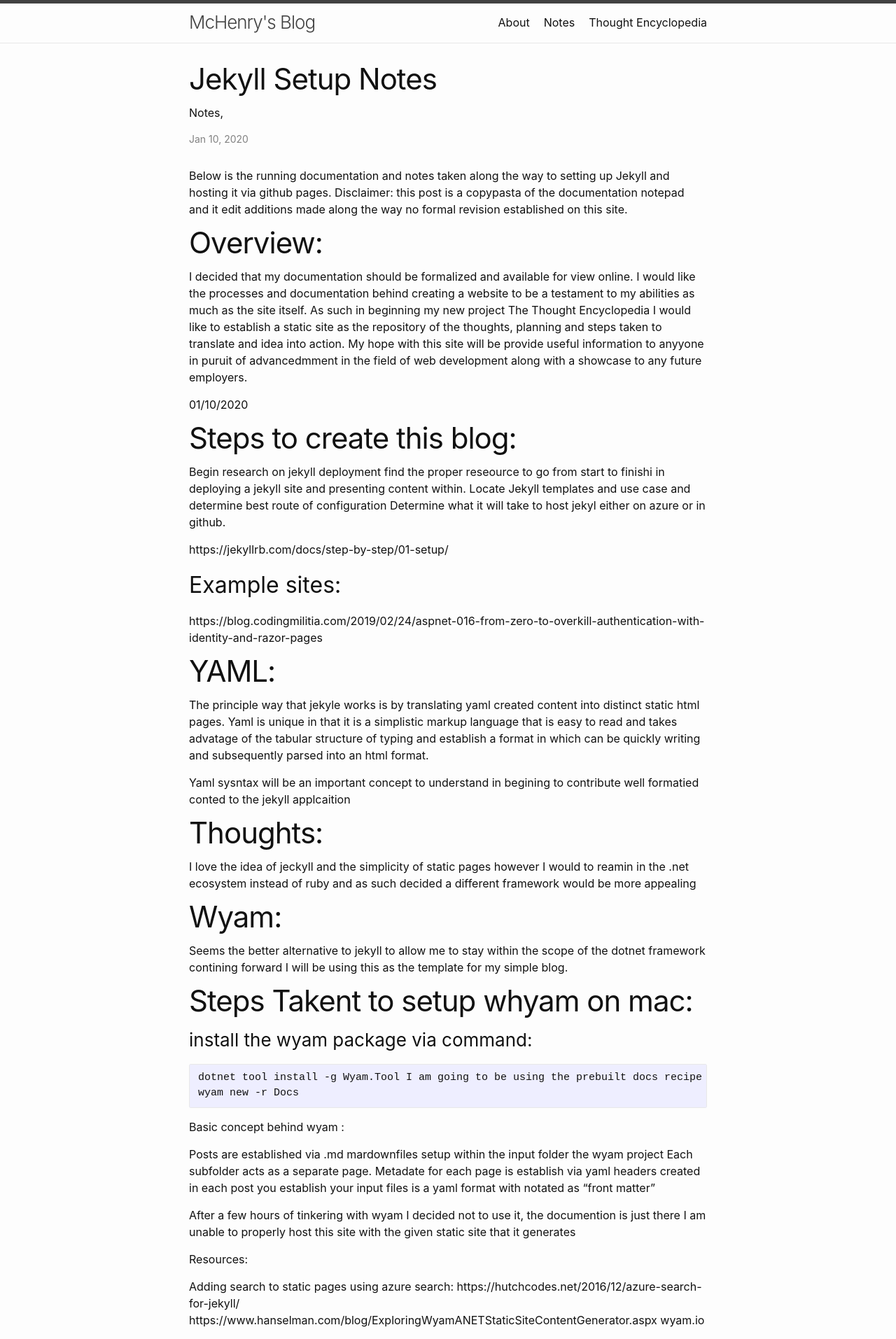
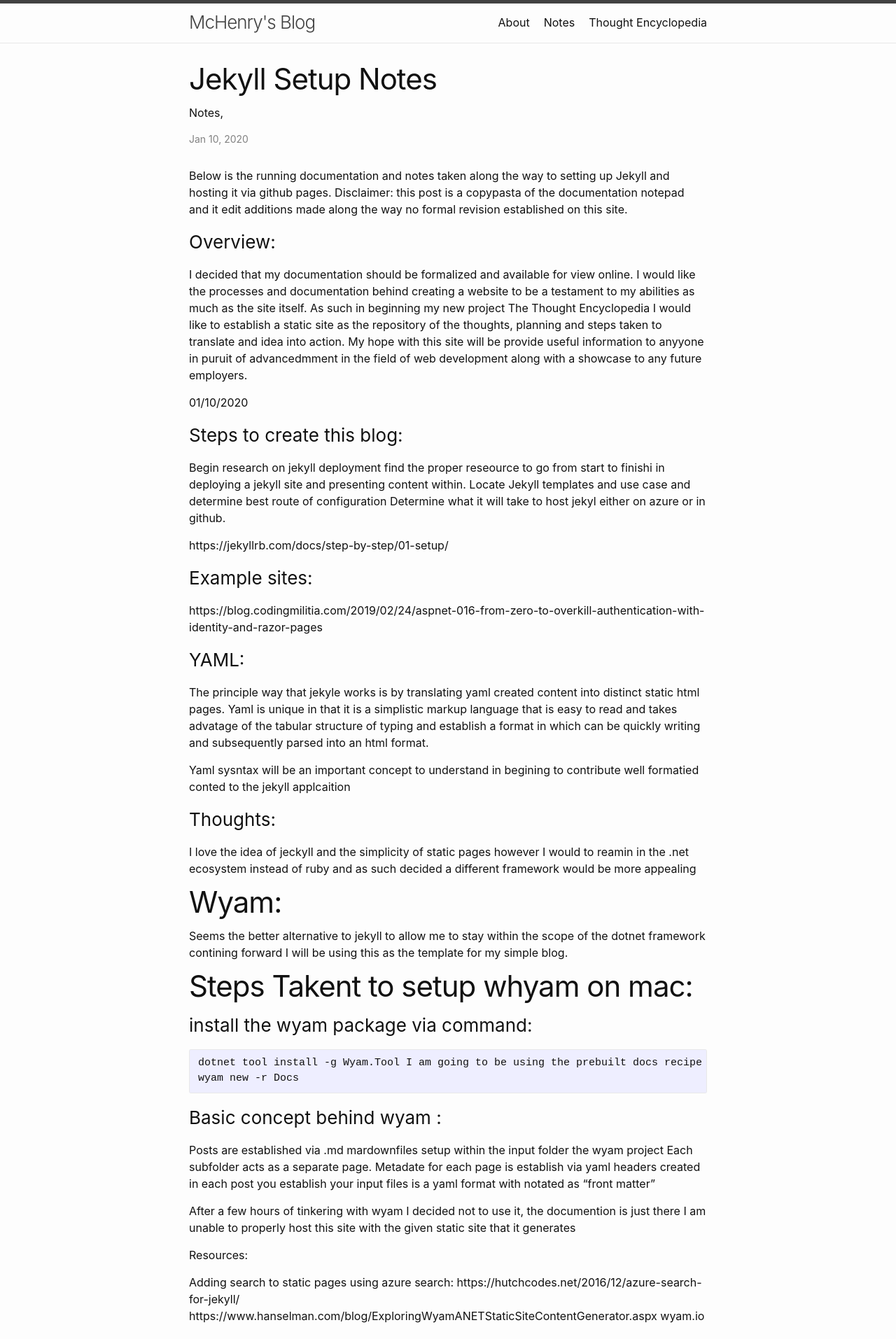
Before and after one commit to rompasaurus/McHenrysBlog, a Jekyll site: the page built from Notes/_posts/2020-01-10-Jekyll Setup.markdown, in a window 1280 px wide. Shown: the top 1913 px of the page at 70% size. Built offline with Jekyll 4.4.1, drawn with Linux system fonts in a browser that asks for light colours.

```diff
--- a/Notes/_posts/2020-01-10-Jekyll Setup.markdown
+++ b/Notes/_posts/2020-01-10-Jekyll Setup.markdown
@@ -6,7 +6,7 @@ date:   2020-01-10 20:15:22 +0000
 
 Below is the running documentation and notes taken along the way to setting up Jekyll and hosting it via github pages. Disclaimer: this post is a copypasta of the documentation notepad and it edit additions made along the way no formal revision established on this site.
 
-# Overview:
+### Overview:
 I decided that my documentation should be formalized and available for view online.
 I would like the processes and documentation behind creating a website to be a testament to my abilities as much as the site itself.
 As such in beginning my new project The Thought Encyclopedia I would like to establish a static site as the repository of the thoughts, planning and steps taken to translate and idea into action.
@@ -14,7 +14,7 @@ My hope with this site will be provide useful information to anyyone in puruit o
 
 01/10/2020
 
-# Steps to create this blog:
+### Steps to create this blog:
 
 Begin research on jekyll deployment find the proper reseource to go from start to finishi in deploying a jekyll site and presenting content within.
 Locate Jekyll templates and use case and determine best route of configuration
@@ -22,18 +22,18 @@ Determine what it will take to host jekyl either on azure or in github.
 
 https://jekyllrb.com/docs/step-by-step/01-setup/
 
-## Example sites:
+### Example sites:
 
 https://blog.codingmilitia.com/2019/02/24/aspnet-016-from-zero-to-overkill-authentication-with-identity-and-razor-pages
 
-# YAML:
+### YAML:
 
 The principle way that jekyle works is by translating yaml created content into distinct static html pages.
 Yaml is unique in that it is a simplistic markup language that is easy to read and takes advatage of the tabular structure of typing and establish a format in which can be quickly writing and subsequently parsed into an html format.
 
 Yaml sysntax will be an important concept to understand in begining to contribute well formatied conted to the jekyll applcaition
 
-# Thoughts:
+### Thoughts:
 
 I love the idea of jeckyll and the simplicity of static pages however I would to reamin in the .net ecosystem instead of ruby and as such decided a different framework would be more appealing
 
@@ -49,7 +49,7 @@ I am going to be using the prebuilt docs recipe for simplicity
 ### terminal:
 	wyam new -r Docs
 
-Basic concept behind wyam :
+### Basic concept behind wyam :
 
 Posts are established via .md mardownfiles setup within the input folder the wyam project
 Each subfolder acts as a separate page.
@@ -65,7 +65,7 @@ https://hutchcodes.net/2016/12/azure-search-for-jekyll/
 https://www.hanselman.com/blog/ExploringWyamANETStaticSiteContentGenerator.aspx
 wyam.io
 
-About details quick draft:
+### About details quick draft:
 
 My name is michael mchenry and
 I am an aspiring software and web developer. With over 10 years experience in the IT industry I have had the unique opportunity to work with numerous enterprise software and hardware systems starting out as tech support for Verizon internet cable and voice services for 2 years I eventually made my way to JP Morgan Chase and worked as an IT analyst tasked with the continued support and maintenance of the enterprise hardware and software used firm wide by all of JP Morgans employees 3 years of experience eventually lead me to a Top Secret cleared position working as a red hat server/software admin contracted through the department of defense,here I tasked with the 24/7 maintenance and monitoring of several communications servers located throughout the US ,I ensured continuous up time of all services and in the event of outages and system issues ensuring service continuity of operations by implementing redundancy measures to guarantee minimal service interruptions.
@@ -75,10 +75,10 @@ Since 2016 I have pursued continued advancement and learning in the fields of so
 Looking forward it is my goal to continue down the path of software development within the cleared spaces of US government. I intend to continue to work and live in exotic locations, to contribute meaningfully to mission critical projects and to gain real world experience and knowledge in cutting edge technologies.
 
 
-# Quick Steps to setup Jekyll example instance from scratch:
-## Step 1:
+## Quick Steps to setup Jekyll example instance from scratch:
+### Step 1:
 Download Ruby sdk version 2.6 from ruby.io and install
-## Step 2:
+### Step 2:
 open the ruby cli from the start menu and type the following commands"
 	gem install jekyll bundler
 pulls in all the jekyll packages and dependecies and includes it inot ruby sdk file listing
@@ -94,26 +94,26 @@ pulls in any remain dependencies need to run the default jekyll build and begins
 upon adding pages to jeckyll folder structure, jekyll will automatically injest and route the page properly, however any change to the config.yml file will require a reinitialiez of jekyll and the server via
 	ctr-c x2 > jekyll serve command
 
-## steps 3:
+### steps 3:
 from here the about,index and post can be created and modified to orient what kind of contect you would like to see on the site.
 further the config.yml file can be editied to establish global variables for the site such as the theme, site title and footer details.
 
 01/15/2020
-# Blog:
+### Blog:
 Need to establish intros and outlines to each page
 specifically the throught encylcopedia page
 
-# Blog Progress:
+### Blog Progress:
 Still getting a full understanding of jekyll, right now I'm trying to figure out how categories set via yaml and folder structure also ruby sytax and libraries are going to take a bit to fully ingrained but it will just be a matter of learn exatcly what I need to get things done.
 to do:
 add 2-3 more posts to the site and find a way to eloquetly display categories
 
 01/16/2020
-# Progress:
+### Progress:
 Added eloquest categories to the title section of each post to show the the context of each post
 Adding further the overview to TE website projects
 need to also find a suitable host for this site
 
-# Deploy to github:
+### Deploy to github:
 Deploying this site to github is relatively staright forward the main thing to remember is that the config.yml needs edited to account for the github url path and starting directories
 guide followed:https://idratherbewriting.com/documentation-theme-jekyll/mydoc_publishing_github_pages.html#customize-your-url
```
